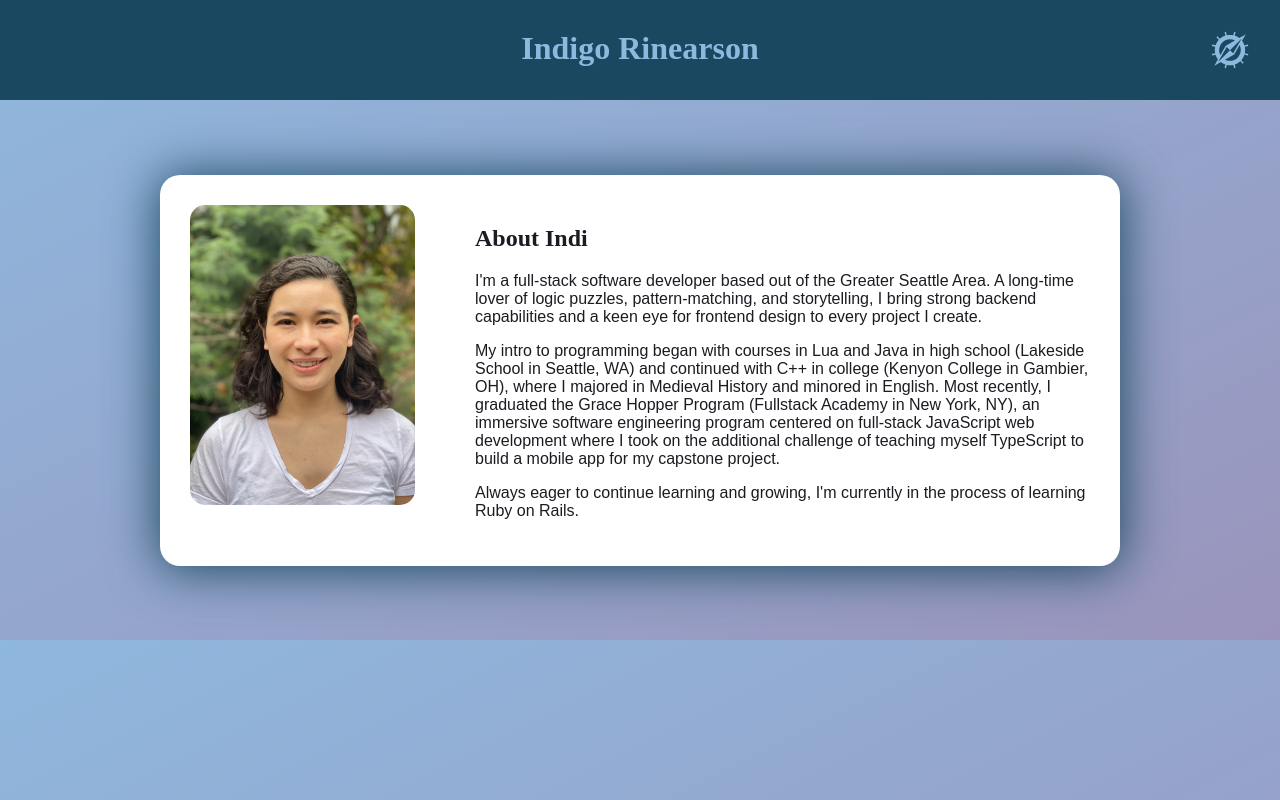
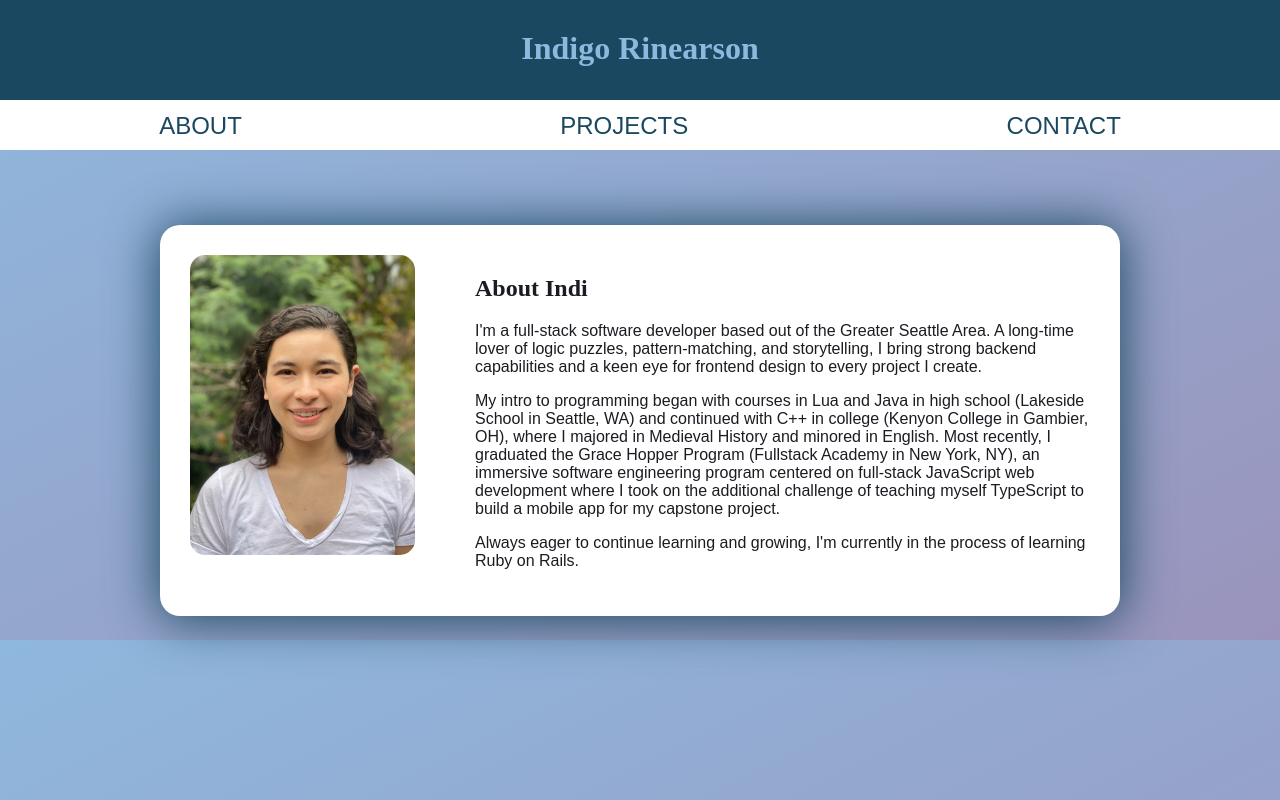
Before and after one commit to indi-rin/portfolio, a React (Create React App) app: page /about in a window 1280 px wide. Built offline with nearby package versions, Linux system fonts and the light colour scheme.

Commit message:
added navbar tabs

```diff
--- a/src/RouteList.tsx
+++ b/src/RouteList.tsx
@@ -1,11 +1,13 @@
 import React from "react";
 import { Route, Routes } from "react-router-dom";
 import About from "./components/About/About";
+import Home from "./components/Home/Home";
 
 const RouteList = () => {
   return (
     <div>
       <Routes>
+        <Route path="/" element={<Home />} />
         <Route path="/about" element={<About />} />
       </Routes>
     </div>
--- a/src/components/Home/Home.tsx
+++ b/src/components/Home/Home.tsx
@@ -1,5 +1,7 @@
 import React, { FC } from "react";
 
-const Home: FC = () => {};
+const Home: FC = () => {
+  return <h1>This is the home screen!</h1>;
+};
 
 export default Home;
--- a/src/components/Navbar/Navbar.style.ts
+++ b/src/components/Navbar/Navbar.style.ts
@@ -16,7 +16,7 @@ export const Navback = styled.div`
   margin-top: 0px;
   /* box-shadow: 0px 2px 10px ${colors.raisinBlack}; */
   display: flex;
-  justify-content: space-between;
+  justify-content: space-around;
 `;
 
 export const NameHeader = styled.h1`
@@ -31,3 +31,17 @@ export const InnerDiv = styled.div`
   padding-top: 30px;
   padding-right: 30px;
 `;
+
+export const TabHeader = styled.div`
+  background-color: white;
+  height: 50px;
+  display: flex;
+  justify-content: space-around;
+`;
+
+export const PageTabs = styled.h2`
+  color: ${colors.indigoDye};
+  margin: 0px;
+  padding-top: 12px;
+  font-weight: normal;
+`;
--- a/src/components/Navbar/Navbar.tsx
+++ b/src/components/Navbar/Navbar.tsx
@@ -1,19 +1,32 @@
 import React, { FC } from "react";
 import { Link } from "react-router-dom";
-import { Navback, NameHeader, InnerDiv } from "./Navbar.style";
-import { GiCompass } from "react-icons/gi";
+import {
+  Navback,
+  NameHeader,
+  InnerDiv,
+  TabHeader,
+  PageTabs,
+} from "./Navbar.style";
+// import { GiCompass } from "react-icons/gi";
 
 const Navbar: FC = () => {
   return (
-    <Navback>
-      <InnerDiv>
+    <>
+      <Navback>
+        {/* <InnerDiv>
         <GiCompass color="#1A4860" size={40} />
-      </InnerDiv>
-      <NameHeader>Indigo Rinearson</NameHeader>
-      <InnerDiv>
+      </InnerDiv> */}
+        <NameHeader>Indigo Rinearson</NameHeader>
+        {/* <InnerDiv>
         <GiCompass color="#8FB8DE" size={40} />
-      </InnerDiv>
-    </Navback>
+      </InnerDiv> */}
+      </Navback>
+      <TabHeader>
+        <PageTabs>ABOUT</PageTabs>
+        <PageTabs>PROJECTS</PageTabs>
+        <PageTabs>CONTACT</PageTabs>
+      </TabHeader>
+    </>
   );
 };
 
```
